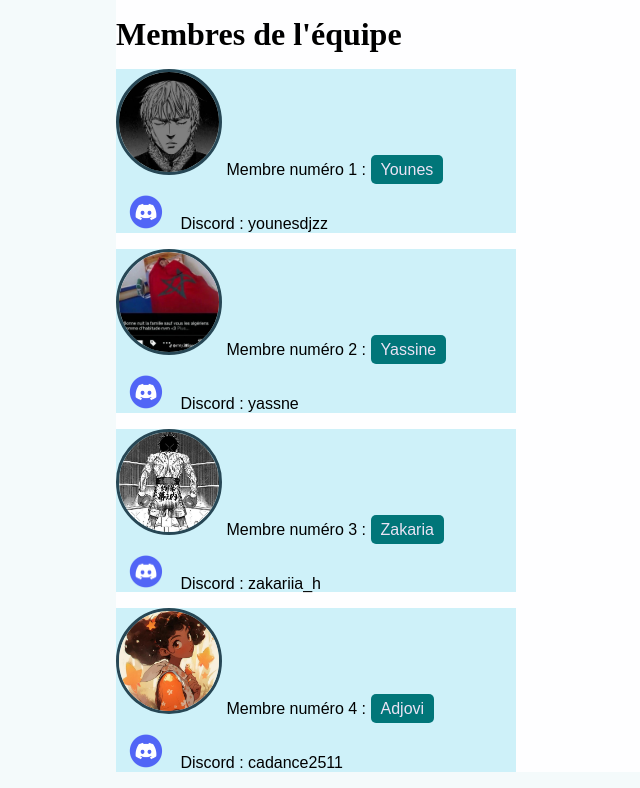
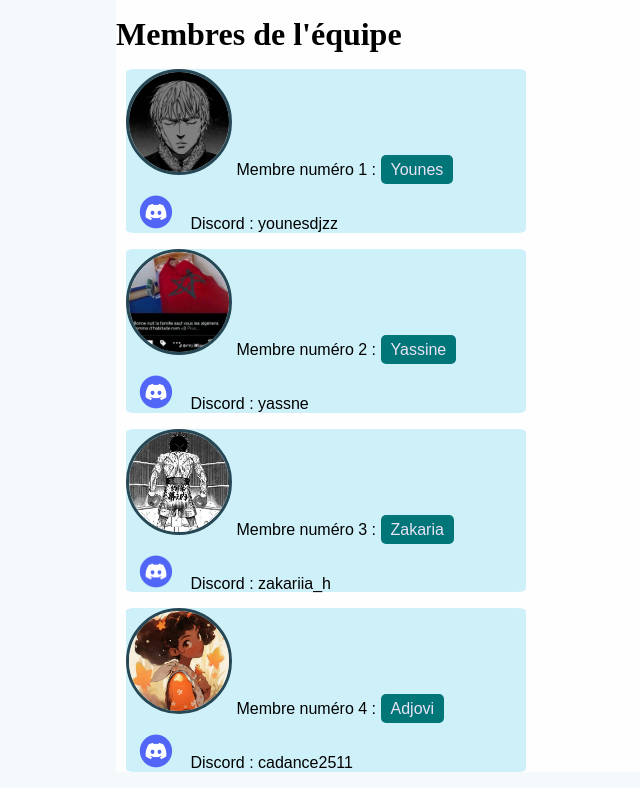
Before and after one commit to Younesdjzz/Bac1-website, a Flask app: page /equipe in a window 1280 px wide. Shown: the part 60-848 px from the top of the page, without its empty margins (24-664 px from the left). Run offline with Flask 3, Linux system fonts and the light colour scheme.

Commit message:
mini test pour montre comment utiliser git

```diff
--- a/mobility/static/style.css
+++ b/mobility/static/style.css
@@ -26,7 +26,9 @@ a.bouton { background-color: #017679; color: #EBE3F5;
 
 a.bouton:hover { background-color: #05a7ac; }
 
-div.case { max-width: 400px; background: #CEF1F9; }
+div.case { max-width: 400px; background: #CEF1F9;
+         margin-left: 10px; margin-right: 10px;
+        border-radius: 2%;}
 
 div.row { margin-left: 10px; margin-right: 10px;
        align-items: center; flex-direction: row;
```
